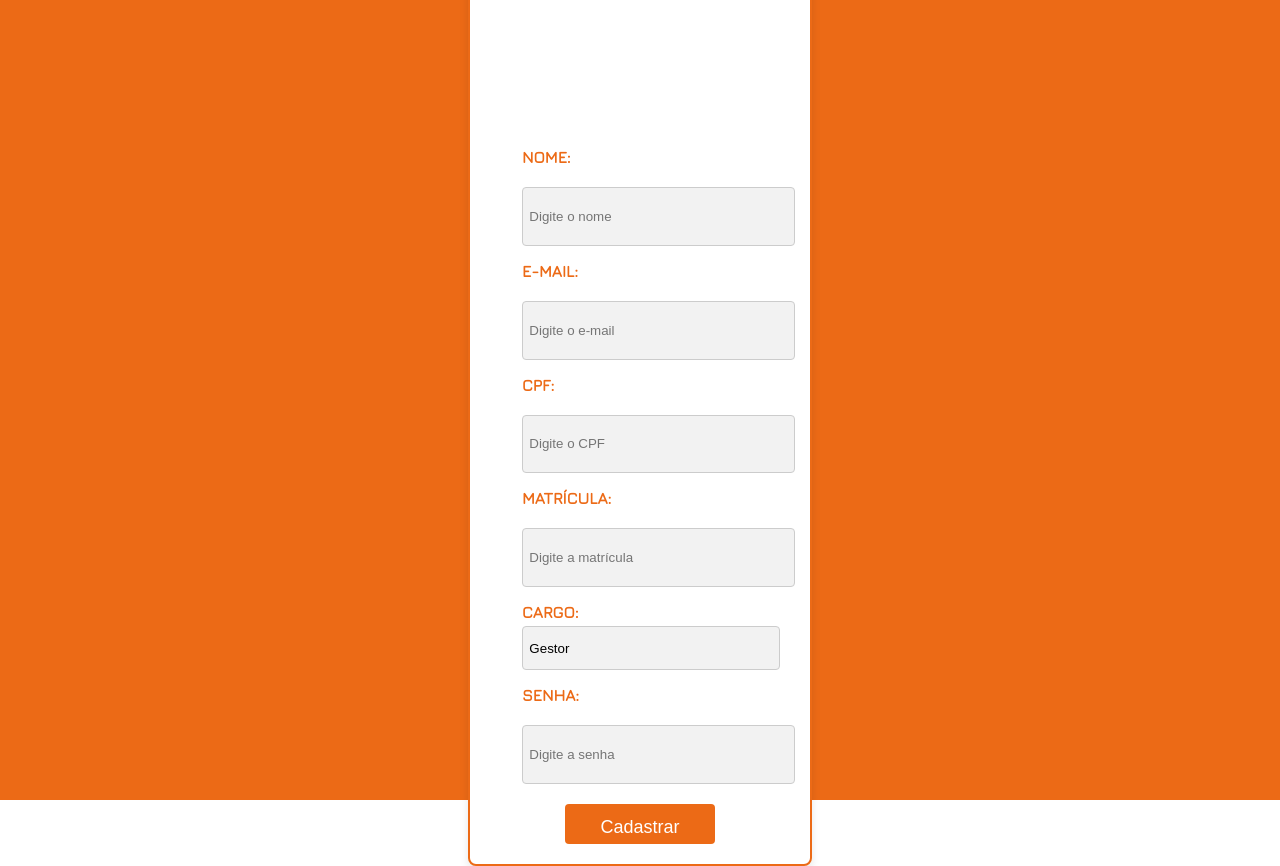
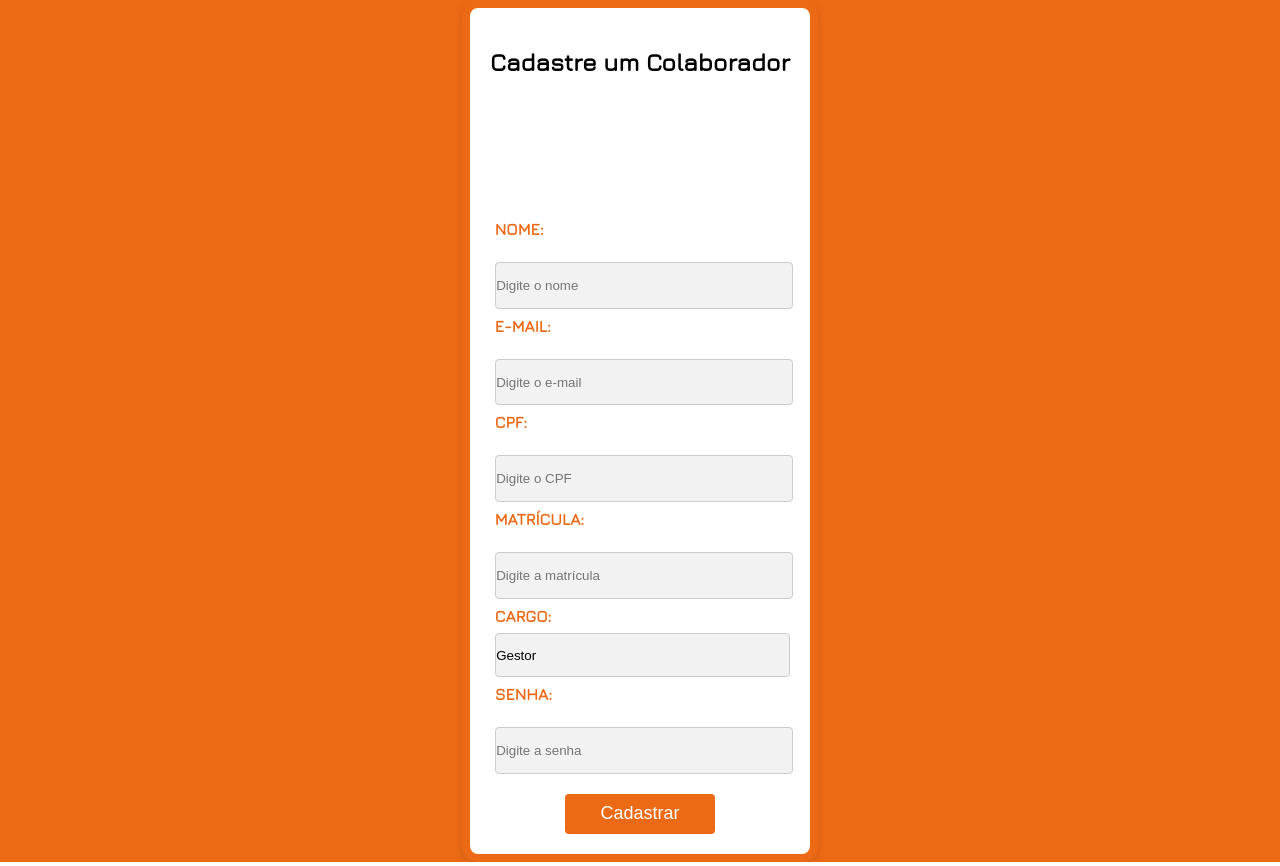
Before and after one commit to andreflavio/projetos, a React (Create React App) app in the folder front/: page /Cadastro in a window 1280 px wide. Built offline with nearby package versions, Linux system fonts and the light colour scheme.

Commit message:
cadastro arrumado

```diff
--- a/front/src/componets/Cadastro/index.css
+++ b/front/src/componets/Cadastro/index.css
@@ -1,59 +1,62 @@
 *{
   text-decoration: none;
 }
+
 .App {
   background-color: #EC6A16;
   display: flex;
   justify-content: center;
   align-items: center;
-    height: 100vh;
-    font-family: 'Jura', sans-serif;
+  height: 100%; /* Fixed height */
+
+
 }
 
 .user-form {
-    text-align: center;
-    max-width: 400px;
+  text-align: left; /* Change to left alignment */
+  max-width: 25rem;
   margin: 0 auto;
-    padding: 20px;
-    border: 2px solid #EC6A16;
-    border-radius: 8px;
-    box-shadow: 0 4px 8px rgba(0, 0, 0, 0.1);
+  padding: 1.25rem;
+  border: 0.5rem solid #EC6A16;
+  border-radius: 1rem;
+  box-shadow: 0 0.25rem 0.5rem rgba(0, 0, 0, 0.1);
   background-color: white;
 }
 
 .input-group {
-    margin-bottom: 1rem;
-    text-align: left;
+  margin-bottom: 0.5rem; /* Adjust spacing between input groups */
+  display: block; /* Change to block display */
 }
 
 .input-group label {
   color: #EC6A16;
-    font-size: 16px;
+  font-size: 1rem;
   font-weight: bold;
-    margin-bottom: 5px;
+  margin-bottom: 0.5rem; /* Add margin below label */
   text-transform: uppercase;
-    display: block;
+  display: block; /* Make label a block element */
 }
 
 input {
-    width: calc(100% - 10px);
-    height: 44px;
-    padding: 0.4rem;
-    border-radius: 4px;
-    border: 1px solid #ccc;
+  width: 100%; /* Full width of the container */
+  height: 2.75rem;
+  padding: 0.025rem;
+  border-radius: 0.25rem;
+  border: 0.0625rem solid #ccc;
   background-color: #f2f2f2;
 }
 
 select {
-    width: calc(100% - 10px);
-    height: 44px;
-    padding: 0.4rem;
-    border-radius: 4px;
-    border: 1px solid #ccc;
+  width: 100%; /* Full width of the container */
+  height: 2.75rem;
+  padding: 0.025rem;
+  border-radius: 0.25rem;
+  border: 0.0625rem solid #ccc;
   background-color: #f2f2f2;
   appearance: none; /* Remove default dropdown arrow */
   cursor: pointer;
 }
+
 
   select:focus {
     outline: none; /* Remove default focus outline */
@@ -68,16 +71,16 @@
   }
 
   button {
-    width: 150px;
-    height: 40px;
-    padding: 0.8rem;
+    width: 9.375rem;
+    height: 2.5rem;
+    padding: 0.05rem;
     border: none;
-    border-radius: 4px;
+    border-radius: 0.25rem;
     background-color: #EC6A16; /* Cor do botão #EC6A16 */
     color: white;
     cursor: pointer;
-    margin-top: 20px;
-    font-size: 18px;
+    margin-top: 1.25rem;
+    font-size: 1.125rem;
     transition: background-color 0.3s ease;
   }
 
--- a/front/src/componets/Cadastro/index.tsx
+++ b/front/src/componets/Cadastro/index.tsx
@@ -13,36 +13,36 @@ export default function Cadastro(): JSX.Element {
     <div className="App">
       {/* Formulário de cadastro */}
       <form className="user-form">
-        <h2>Cadastre um Colaborador</h2>
+        <h2 className="mb-3">Cadastre um Colaborador</h2> {/* Adicionado classe do Bootstrap para margem inferior */}
 
         {/* Campo de entrada para o nome */}
-        <div className="input-group">
-          <label htmlFor="nome">Nome:</label>
-          <input type="text" id="nome" placeholder="Digite o nome" />
+        <div className="input-group mb-3"> {/* Adicionado classe do Bootstrap para margem inferior */}
+          <label htmlFor="nome" className="form-label">Nome:</label> {/* Adicionado classe do Bootstrap para rótulos de formulário */}
+          <input type="text" id="nome" placeholder="Digite o nome" className="form-control"/> {/* Adicionado classe do Bootstrap para campos de formulário */}
         </div>
 
         {/* Campo de entrada para o e-mail */}
-        <div className="input-group">
-          <label htmlFor="email">E-mail:</label>
-          <input type="email" id="email" placeholder="Digite o e-mail" />
+        <div className="input-group mb-3">
+          <label htmlFor="email" className="form-label">E-mail:</label>
+          <input type="email" id="email" placeholder="Digite o e-mail" className="form-control"/>
         </div>
 
         {/* Campo de entrada para o CPF */}
-        <div className="input-group">
-          <label htmlFor="cpf">CPF:</label>
-          <input type="text" id="cpf" placeholder="Digite o CPF" />
+        <div className="input-group mb-3">
+          <label htmlFor="cpf" className="form-label">CPF:</label>
+          <input type="text" id="cpf" placeholder="Digite o CPF" className="form-control"/>
         </div>
 
         {/* Campo de entrada para a matrícula */}
-        <div className="input-group">
-          <label htmlFor="matricula">Matrícula:</label>
-          <input type="text" id="matricula" placeholder="Digite a matrícula" />
+        <div className="input-group mb-3">
+          <label htmlFor="matricula" className="form-label">Matrícula:</label>
+          <input type="text" id="matricula" placeholder="Digite a matrícula" className="form-control"/>
         </div>
 
         {/* Campo de seleção para o cargo */}
-        <div className="input-group">
-          <label htmlFor="cargo">Cargo:</label>
-          <select id="cargo">
+        <div className="input-group mb-3">
+          <label htmlFor="cargo" className="form-label">Cargo:</label>
+          <select id="cargo" className="form-control">
             {/* Mapeia os cargos disponíveis em opções */}
             {cargos.map((cargo) => (
               <option key={cargo} value={cargo}>
@@ -53,13 +53,13 @@ export default function Cadastro(): JSX.Element {
         </div>
 
         {/* Campo de entrada para a senha */}
-        <div className="input-group">
-          <label htmlFor="senha">Senha:</label>
-          <input type="password" id="senha" placeholder="Digite a senha" />
+        <div className="input-group mb-3">
+          <label htmlFor="senha" className="form-label">Senha:</label>
+          <input type="password" id="senha" placeholder="Digite a senha" className="form-control"/>
         </div>
 
         {/* Botão de envio do formulário */}
-        <Link to="/Acesso"><button type="submit" className="btn btn-primary">Cadastrar</button></Link>
+        <Link to="/Acesso"><button type="submit" className="btn btn-primary mt-3">Cadastrar</button></Link> {/* Adicionado classe do Bootstrap para margem superior */}
       </form>
     </div>
   );
--- a/front/src/componets/Login/index.css
+++ b/front/src/componets/Login/index.css
@@ -45,7 +45,7 @@ code {
 
 .input-group {
   margin-bottom: 1rem;
-  margin-left: 2rem;
+  margin-left: 0.3rem;
   text-align: left;
 }
 
```
Lines whose indentation alone changed are shown as unchanged.
